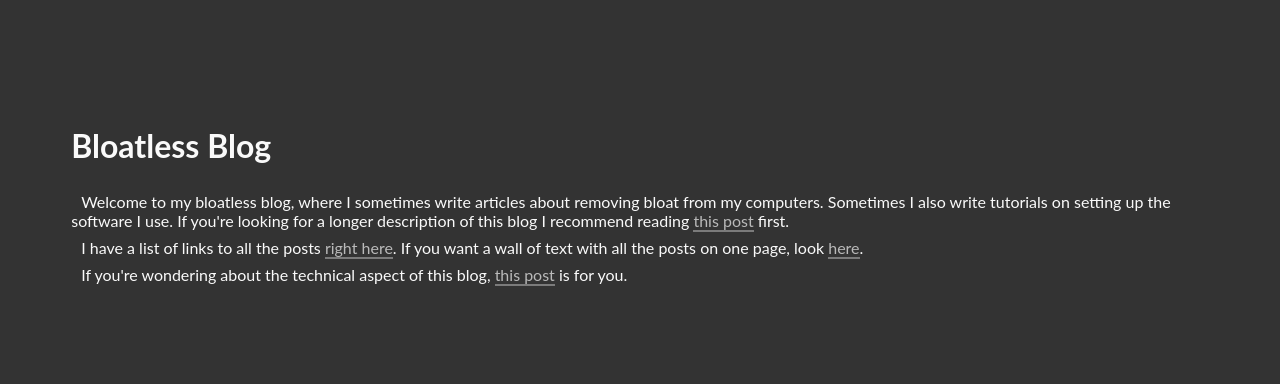
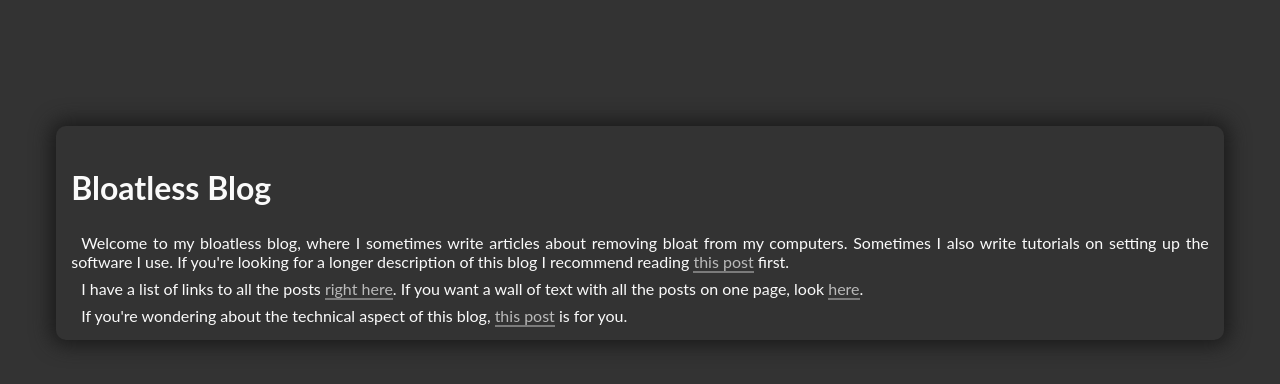
Before and after one commit to draganczukp/blog, a website: page html/index.html in a window 1280 px wide. Drawn offline with Linux system fonts and the light colour scheme.

Commit message:
Fixed style

```diff
--- a/html/src/scss/style.scss
+++ b/html/src/scss/style.scss
@@ -8,23 +8,26 @@ body{
 
 // article:not(#frontpage){
 // 	width: 90%;
-// 	border: solid 5px black;
-// 	border-radius: 10px;
-
-// 	background-color: #666;
 
 // }
-
-article{
-	width: 90%;
-	margin: auto;
-	margin-top: 10%;
 
 	h1{
 		font-size: xx-large;
 	}
 
+article{
+	width: 90%;
+	// border: solid 5px black;
+	border-radius: 10px;
+	box-shadow: 0 0 20px 5px darken(#333, 10%);
+
+	margin: auto;
+	margin-top: 10%;
+	padding: 15px;
+
+
 	p{
+		text-align: justify;
 		text-indent: 10px;
 		margin: 0;
 		margin-top: 0.5rem;
```
Also changed, not shown: html/dist/css/style.css, 1 other file.
